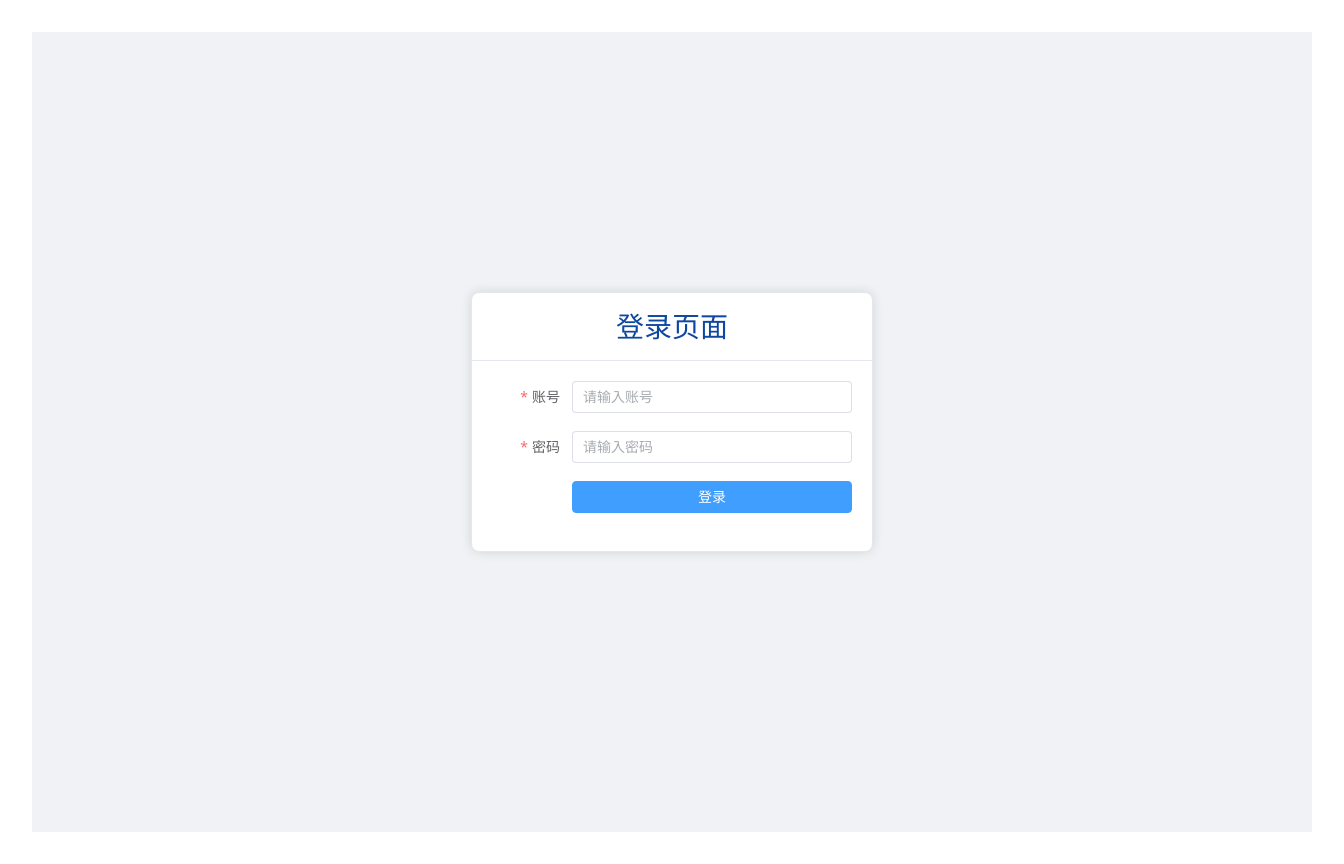
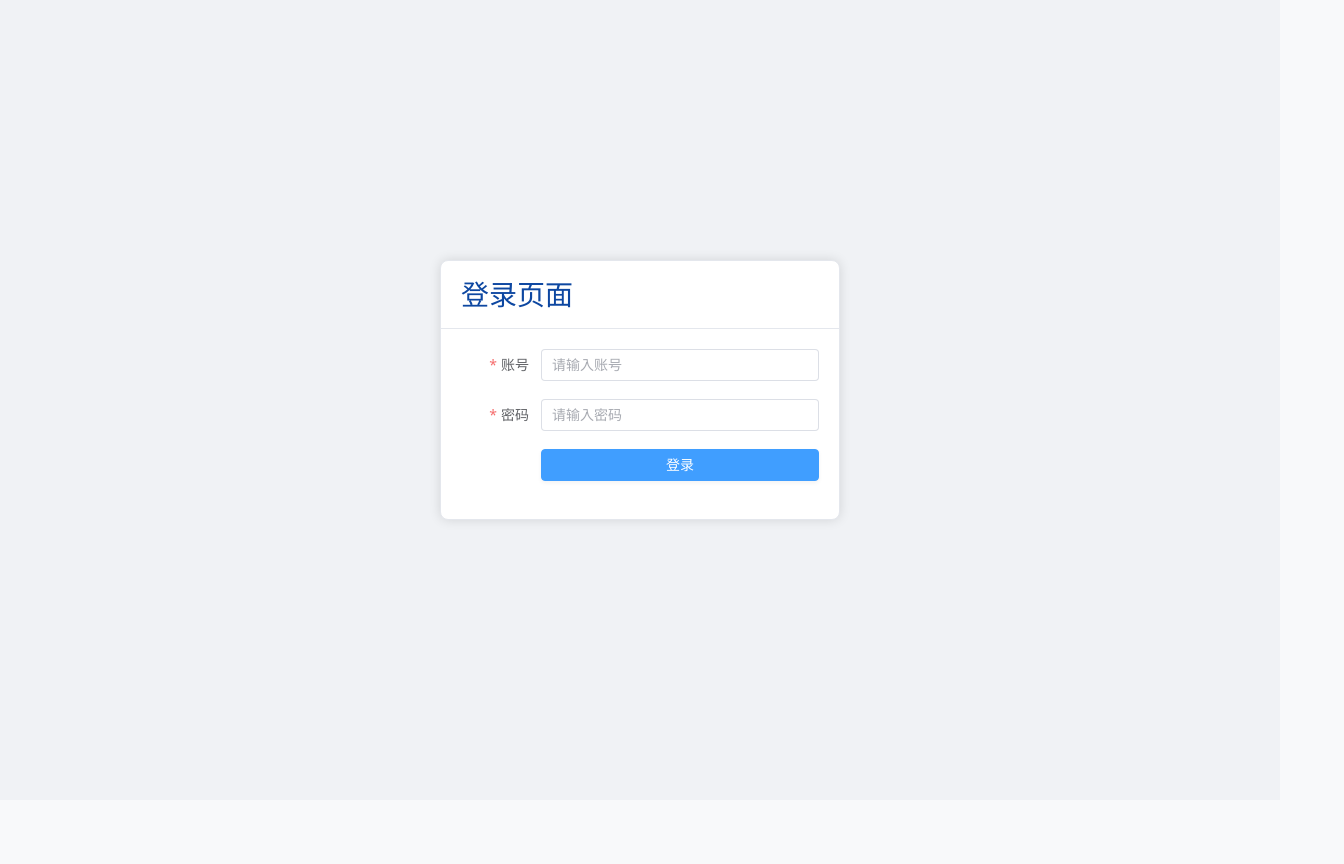
Before and after one commit to CYH0415/SEFront, a Vue app: page /login in a window 1280 px wide. Shown: the whole page, 1344 px wide, since content can reach past the window. After the commit the page ends 800 px from the top, so only its background shows below. Built offline with nearby package versions, Linux system fonts and the light colour scheme.

Commit message:
样式调整

```diff
--- a/src/style.css
+++ b/src/style.css
@@ -1,17 +1,60 @@
 :root {
-  font-family: system-ui, Avenir, Helvetica, Arial, sans-serif;
-  line-height: 1.5;
+  font-family: 'PingFang SC', 'Microsoft YaHei', system-ui, -apple-system, sans-serif;
+  line-height: 1.6;
   font-weight: 400;
 
   color-scheme: light dark;
-  color: rgba(255, 255, 255, 0.87);
-  background-color: #242424;
+  color: #2c3e50;
+  background-color: #f8f9fa;
 
   font-synthesis: none;
   text-rendering: optimizeLegibility;
   -webkit-font-smoothing: antialiased;
   -moz-osx-font-smoothing: grayscale;
+
+  /* 自定义颜色变量 */
+  --primary-color: #4a90e2;
+  --secondary-color: #5cb85c;
+  --danger-color: #d9534f;
+  --warning-color: #f0ad4e;
+  --text-color: #2c3e50;
+  --text-light: #6c757d;
+  --border-color: #e9ecef;
+  --background-light: #f8f9fa;
+  --shadow-sm: 0 2px 4px rgba(0,0,0,0.05);
+  --shadow-md: 0 4px 6px rgba(0,0,0,0.1);
+  --shadow-lg: 0 10px 15px rgba(0,0,0,0.1);
+  --transition-base: all 0.3s ease;
+
+  /* 新增通用样式变量 */
+  --page-padding: 24px;
+  --card-padding: 24px;
+  --border-radius-sm: 6px;
+  --border-radius-md: 8px;
+  --border-radius-lg: 12px;
+  --spacing-xs: 4px;
+  --spacing-sm: 8px;
+  --spacing-md: 16px;
+  --spacing-lg: 24px;
+  --spacing-xl: 32px;
 }
+
+html, body, #app {
+  margin: 0;
+  padding: 0;
+  height: 100%;
+  width: 100%;
+  box-sizing: border-box;
+}
+
+
+*, *::before, *::after {
+  box-sizing: inherit;
+}
+html {
+  box-sizing: border-box;
+}
+
 
 a {
   font-weight: 500;
@@ -21,59 +64,346 @@
 a:hover {
   color: #535bf2;
 }
-
-body {
-  margin: 0;
-  display: flex;
-  place-items: center;
-  min-width: 320px;
-  min-height: 100vh;
-}
-
 h1 {
   font-size: 3.2em;
   line-height: 1.1;
 }
 
 button {
-  border-radius: 8px;
+  border-radius: 6px;
   border: 1px solid transparent;
   padding: 0.6em 1.2em;
   font-size: 1em;
   font-weight: 500;
   font-family: inherit;
-  background-color: #1a1a1a;
+  background-color: var(--primary-color);
+  color: white;
   cursor: pointer;
-  transition: border-color 0.25s;
+  transition: var(--transition-base);
+  box-shadow: var(--shadow-sm);
 }
 button:hover {
-  border-color: #646cff;
+  background-color: #357abd;
+  transform: translateY(-1px);
+  box-shadow: var(--shadow-md);
+}
+button:active {
+  transform: translateY(0);
+  box-shadow: var(--shadow-sm);
 }
 button:focus,
 button:focus-visible {
-  outline: 4px auto -webkit-focus-ring-color;
+  outline: none;
+  box-shadow: 0 0 0 3px rgba(74, 144, 226, 0.3);
 }
 
 .card {
   padding: 2em;
+  background: white;
+  border-radius: 8px;
+  box-shadow: var(--shadow-md);
+  transition: var(--transition-base);
+}
+.card:hover {
+  box-shadow: var(--shadow-lg);
+  transform: translateY(-2px);
 }
 
-#app {
-  max-width: 1280px;
-  margin: 0 auto;
-  padding: 2rem;
-  text-align: center;
+/* 自定义滚动条样式 */
+::-webkit-scrollbar {
+  width: 8px;
+  height: 8px;
+}
+
+::-webkit-scrollbar-track {
+  background: #f1f1f1;
+  border-radius: 4px;
+}
+
+::-webkit-scrollbar-thumb {
+  background: #c1c1c1;
+  border-radius: 4px;
+}
+
+::-webkit-scrollbar-thumb:hover {
+  background: #a8a8a8;
+}
+
+/* 响应式设计优化 */
+@media (max-width: 768px) {
+  :root {
+    font-size: 14px;
+  }
+
+  .card {
+    padding: 1.5em;
+  }
 }
 
 @media (prefers-color-scheme: light) {
   :root {
-    color: #213547;
-    background-color: #ffffff;
+    color: var(--text-color);
+    background-color: var(--background-light);
   }
+
   a:hover {
-    color: #747bff;
+    color: var(--primary-color);
   }
+
   button {
-    background-color: #f9f9f9;
+    background-color: var(--primary-color);
   }
 }
+
+/* 通用页面容器 */
+.page-wrapper {
+  padding: var(--page-padding);
+  max-width: 1200px;
+  margin: 0 auto;
+}
+
+/* 通用卡片样式 */
+.page-card {
+  background: white;
+  border-radius: var(--border-radius-lg);
+  padding: var(--card-padding);
+  box-shadow: var(--shadow-md);
+  margin-bottom: var(--spacing-lg);
+  transition: var(--transition-base);
+}
+
+.page-card:hover {
+  box-shadow: var(--shadow-lg);
+  transform: translateY(-2px);
+}
+
+/* 通用标题样式 */
+.page-title {
+  font-size: 1.75rem;
+  font-weight: 600;
+  color: var(--text-color);
+  margin-bottom: var(--spacing-lg);
+  padding-bottom: var(--spacing-sm);
+  border-bottom: 2px solid var(--border-color);
+}
+
+.section-title {
+  font-size: 1.25rem;
+  font-weight: 500;
+  color: var(--text-color);
+  margin: var(--spacing-lg) 0 var(--spacing-md);
+}
+
+/* 通用表格样式 */
+.data-table {
+  width: 100%;
+  border-collapse: collapse;
+  margin: var(--spacing-md) 0;
+  background: white;
+  border-radius: var(--border-radius-md);
+  overflow: hidden;
+  box-shadow: var(--shadow-sm);
+}
+
+.data-table th,
+.data-table td {
+  padding: var(--spacing-md);
+  text-align: left;
+  border-bottom: 1px solid var(--border-color);
+}
+
+.data-table th {
+  background-color: var(--background-light);
+  font-weight: 500;
+  color: var(--text-color);
+}
+
+.data-table tr:hover {
+  background-color: var(--background-light);
+}
+
+/* 通用表单样式 */
+.form-container {
+  max-width: 600px;
+  margin: 0 auto;
+}
+
+.form-row {
+  margin-bottom: var(--spacing-md);
+}
+
+.form-label {
+  display: block;
+  margin-bottom: var(--spacing-xs);
+  font-weight: 500;
+  color: var(--text-color);
+}
+
+.form-input {
+  width: 100%;
+  padding: var(--spacing-sm) var(--spacing-md);
+  border: 1px solid var(--border-color);
+  border-radius: var(--border-radius-md);
+  font-size: 1rem;
+  transition: var(--transition-base);
+}
+
+.form-input:focus {
+  outline: none;
+  border-color: var(--primary-color);
+  box-shadow: 0 0 0 3px rgba(74, 144, 226, 0.1);
+}
+
+/* 通用按钮样式 */
+.btn {
+  display: inline-flex;
+  align-items: center;
+  justify-content: center;
+  padding: var(--spacing-sm) var(--spacing-md);
+  border-radius: var(--border-radius-md);
+  font-weight: 500;
+  cursor: pointer;
+  transition: var(--transition-base);
+  border: none;
+}
+
+.btn-primary {
+  background-color: var(--primary-color);
+  color: white;
+}
+
+.btn-secondary {
+  background-color: var(--secondary-color);
+  color: white;
+}
+
+.btn-danger {
+  background-color: var(--danger-color);
+  color: white;
+}
+
+.btn:hover {
+  transform: translateY(-1px);
+  box-shadow: var(--shadow-md);
+}
+
+.btn:active {
+  transform: translateY(0);
+  box-shadow: var(--shadow-sm);
+}
+
+/* 通用列表样式 */
+.list-container {
+  background: white;
+  border-radius: var(--border-radius-md);
+  box-shadow: var(--shadow-sm);
+  overflow: hidden;
+}
+
+.list-item {
+  padding: var(--spacing-md);
+  border-bottom: 1px solid var(--border-color);
+  transition: var(--transition-base);
+}
+
+.list-item:last-child {
+  border-bottom: none;
+}
+
+.list-item:hover {
+  background-color: var(--background-light);
+}
+
+/* 通用标签样式 */
+.tag {
+  display: inline-block;
+  padding: var(--spacing-xs) var(--spacing-sm);
+  border-radius: var(--border-radius-sm);
+  font-size: 0.875rem;
+  font-weight: 500;
+}
+
+.tag-primary {
+  background-color: rgba(74, 144, 226, 0.1);
+  color: var(--primary-color);
+}
+
+.tag-success {
+  background-color: rgba(92, 184, 92, 0.1);
+  color: var(--secondary-color);
+}
+
+.tag-warning {
+  background-color: rgba(240, 173, 78, 0.1);
+  color: var(--warning-color);
+}
+
+.tag-danger {
+  background-color: rgba(217, 83, 79, 0.1);
+  color: var(--danger-color);
+}
+
+/* 通用加载状态 */
+.loading {
+  display: flex;
+  align-items: center;
+  justify-content: center;
+  padding: var(--spacing-xl);
+  color: var(--text-light);
+}
+
+/* 通用空状态 */
+.empty-state {
+  text-align: center;
+  padding: var(--spacing-xl);
+  color: var(--text-light);
+}
+
+/* 通用分页样式 */
+.pagination {
+  display: flex;
+  justify-content: center;
+  align-items: center;
+  margin-top: var(--spacing-lg);
+  gap: var(--spacing-xs);
+}
+
+.pagination-item {
+  padding: var(--spacing-sm) var(--spacing-md);
+  border-radius: var(--border-radius-sm);
+  cursor: pointer;
+  transition: var(--transition-base);
+}
+
+.pagination-item.active {
+  background-color: var(--primary-color);
+  color: white;
+}
+
+.pagination-item:hover:not(.active) {
+  background-color: var(--background-light);
+}
+
+/* 响应式布局辅助类 */
+.flex-container {
+  display: flex;
+  gap: var(--spacing-md);
+}
+
+.flex-item {
+  flex: 1;
+}
+
+@media (max-width: 768px) {
+  .flex-container {
+    flex-direction: column;
+  }
+
+  .page-wrapper {
+    padding: var(--spacing-md);
+  }
+
+  .page-card {
+    padding: var(--spacing-md);
+  }
+}
```
Also changed, not shown: 1 other file (tests, documents, lock files or other folders).
